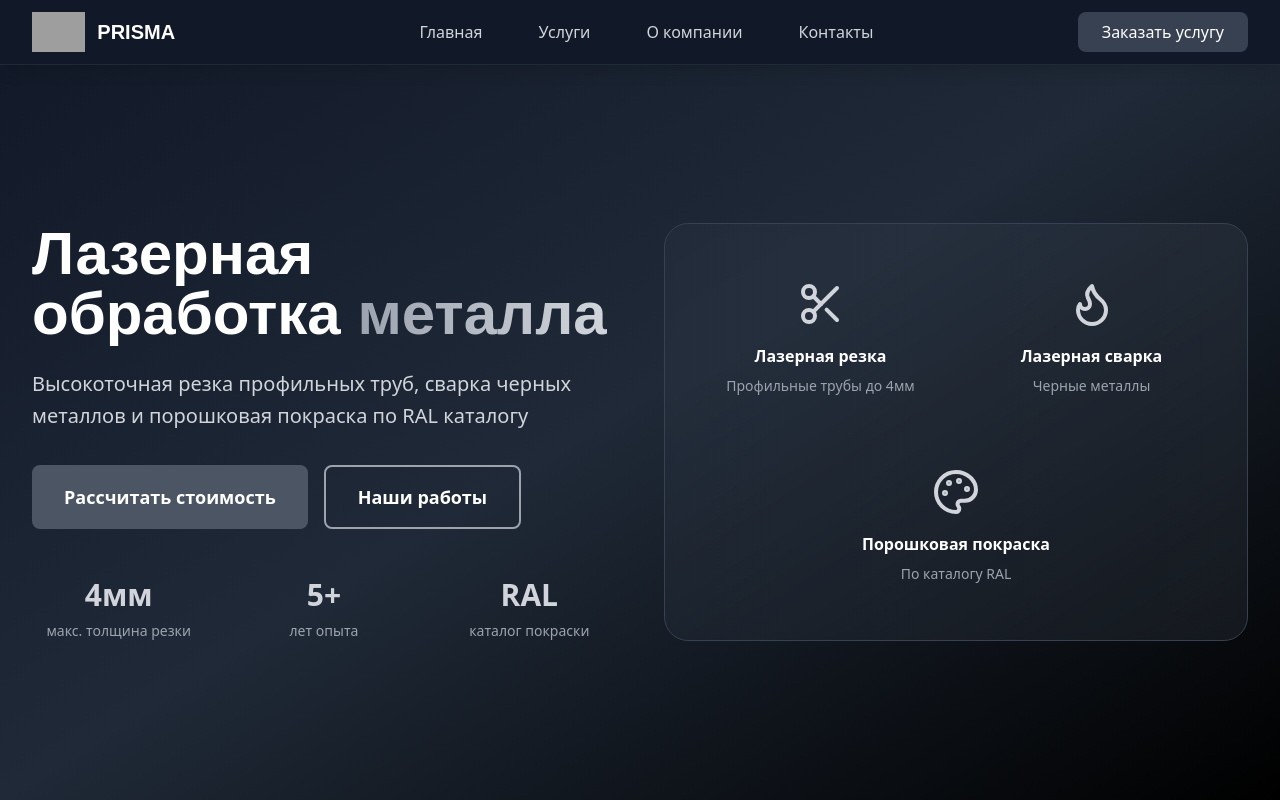
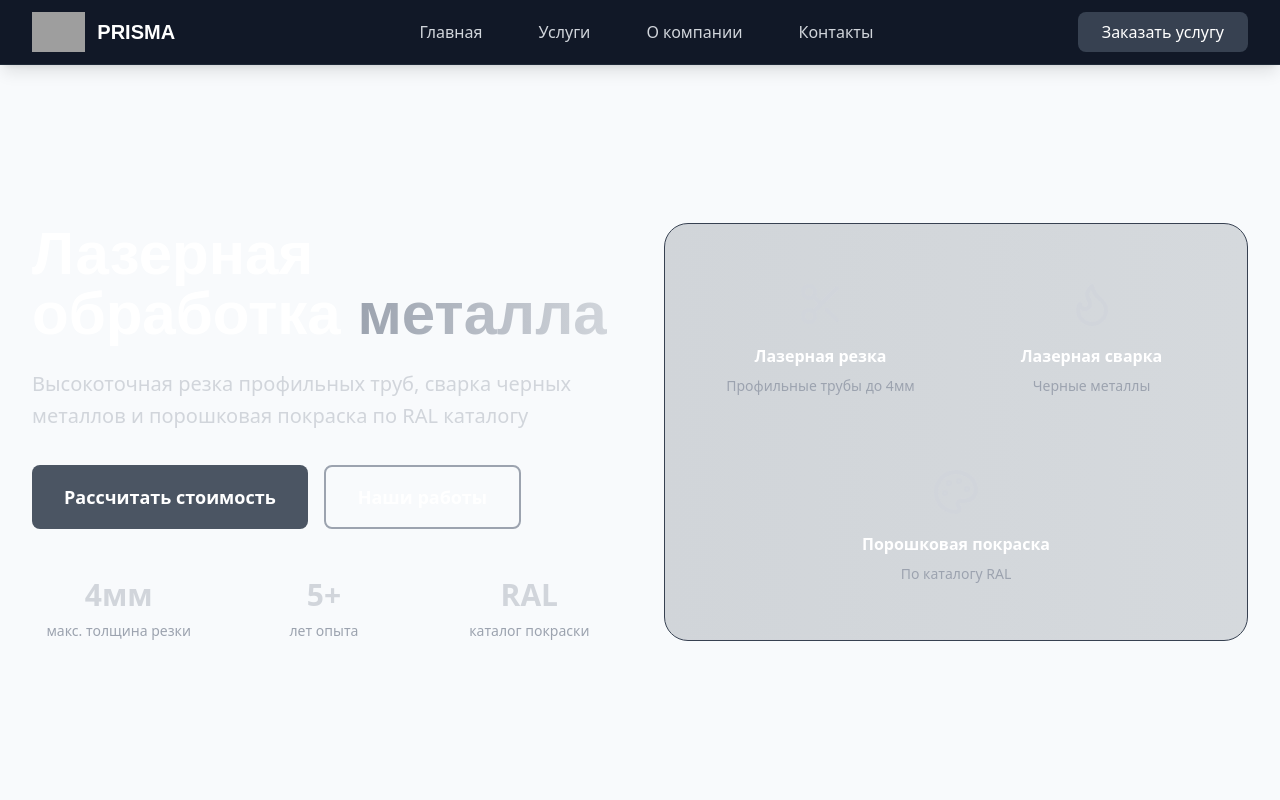
Before and after one commit to pr-poehali-dev/laser-welding-website, a React (Vite) app: page / in a window 1280 px wide. Shown: the top 800 px of the page. Built offline with nearby package versions, Linux system fonts and the light colour scheme; grey boxes are pictures that could not be loaded.

Commit message:
Обновление 1 компонентов

```diff
--- a/src/components/Hero.tsx
+++ b/src/components/Hero.tsx
@@ -4,7 +4,7 @@ const Hero = () => {
   return (
     <section
       id="home"
-      className="pt-16 bg-gradient-to-br from-gray-900 via-gray-800 to-black text-white min-h-screen flex items-center"
+      className="pt-16 from-gray-900 via-gray-800 to-black text-white min-h-screen flex items-center bg-slate-50"
     >
       <div className="max-w-7xl mx-auto px-4 sm:px-6 lg:px-8 py-20">
         <div className="grid lg:grid-cols-2 gap-12 items-center">
```
